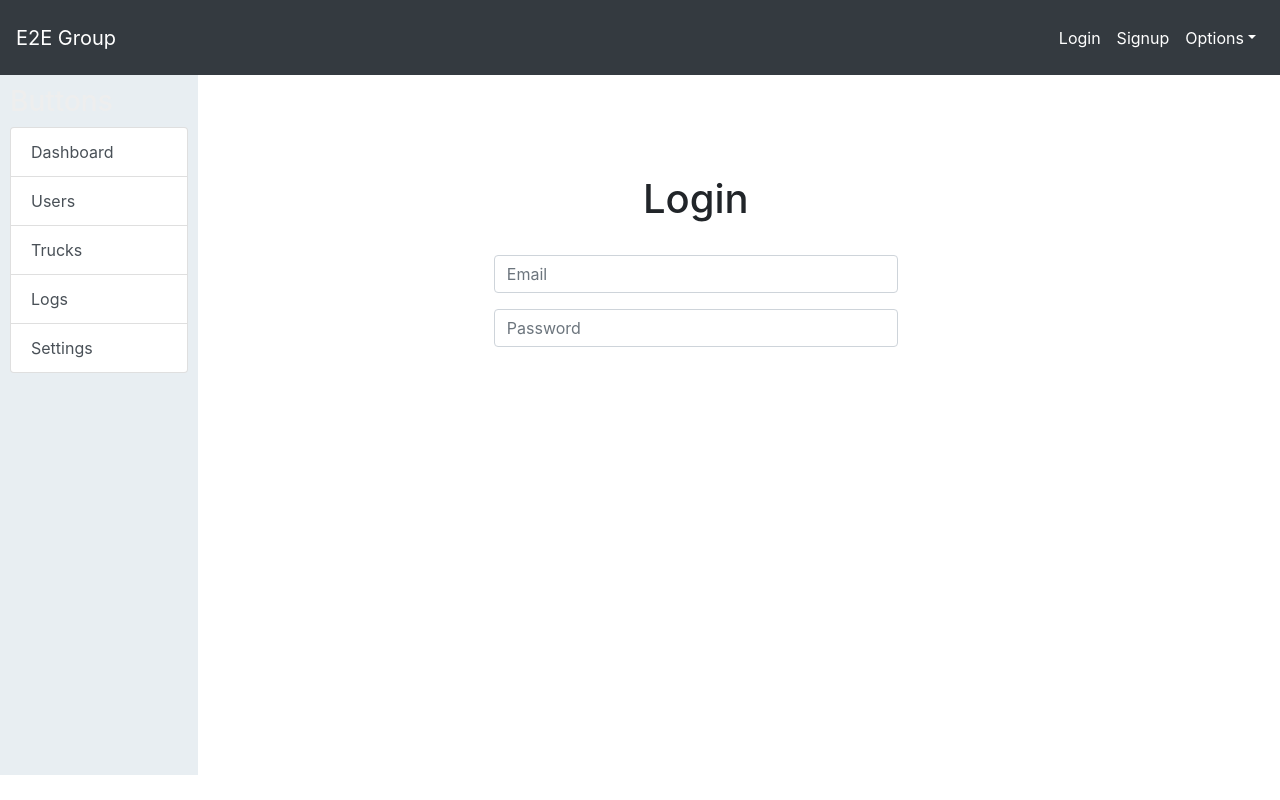
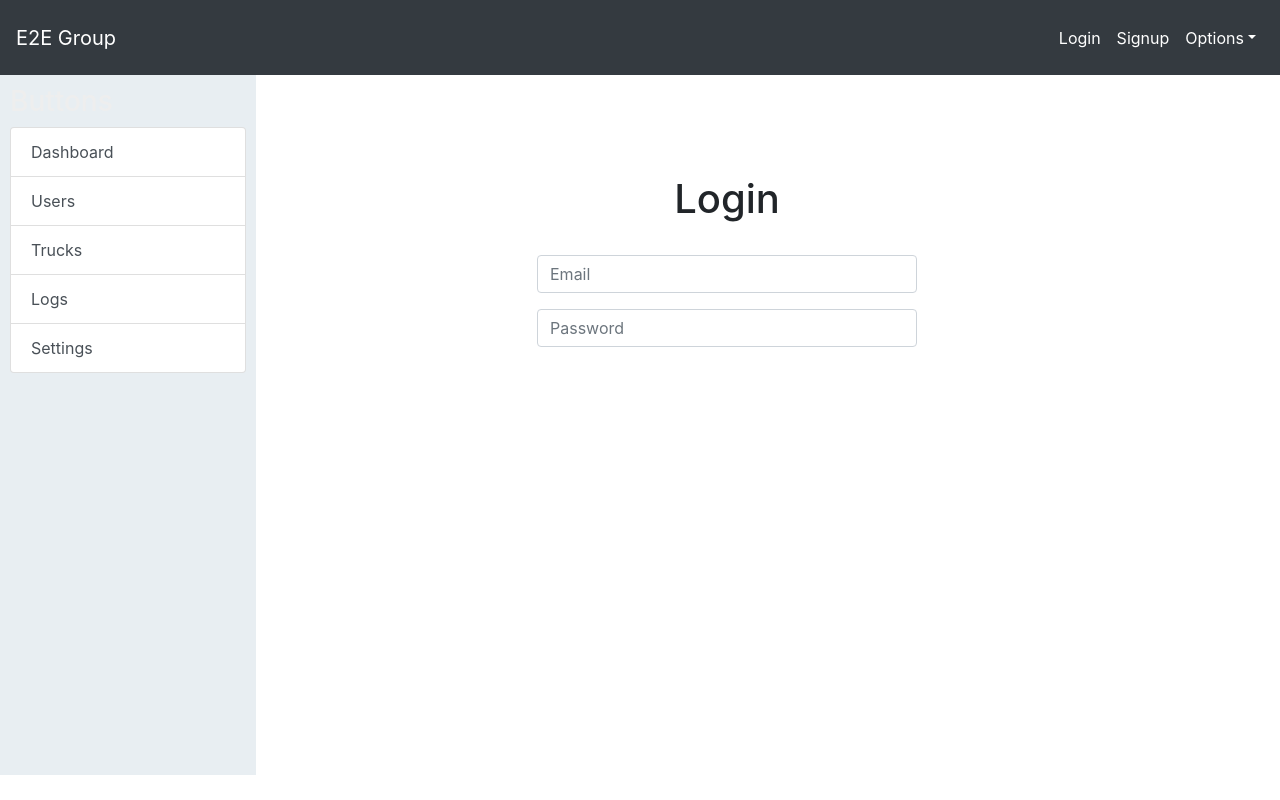
Before and after one commit to diegobarriga/tranxito_web, a React (Create React App) app: page /login in a window 1280 px wide. Built offline with nearby package versions, Linux system fonts and the light colour scheme.

Commit message:
fixlogin

```diff
--- a/src/components/Sidebar/Sidebar.css
+++ b/src/components/Sidebar/Sidebar.css
@@ -7,7 +7,7 @@
   color: #eee;
   min-height: 700px;
   padding: 10px;
-  flex: 11%;
+  flex: 20%;
 }
 
 .nav-button:hover{
--- a/src/containers/Sessions/Login.js
+++ b/src/containers/Sessions/Login.js
@@ -12,20 +12,19 @@ class Login extends React.Component {
 
         return (
             <Container>
-                <Form>
                     <Row>
                         <Col sm="12" md={{ size: 5, offset: 3 }}>
                             <h1 style={h1Style}>Login</h1>
-
+                        <Form>
                             <FormGroup>
                             <Input type="email" name="email" id="exampleEmail" placeholder="Email" />
                             </FormGroup>
                             <FormGroup>
                             <Input type="password" name="password" id="examplePassword" placeholder="Password" />
                             </FormGroup>
+                         </Form>
                         </Col>
                     </Row>
-                </Form>
             </Container>
 
 
```
